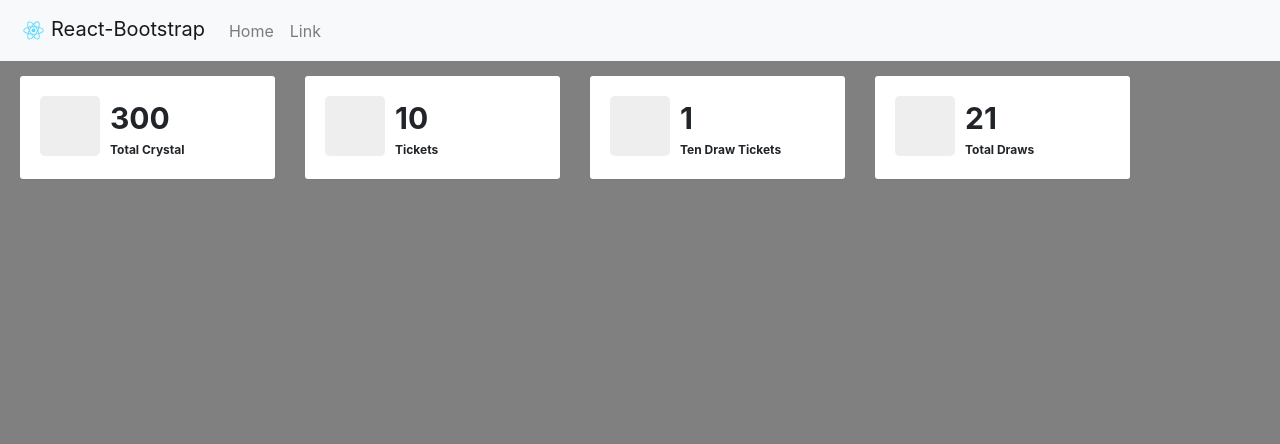
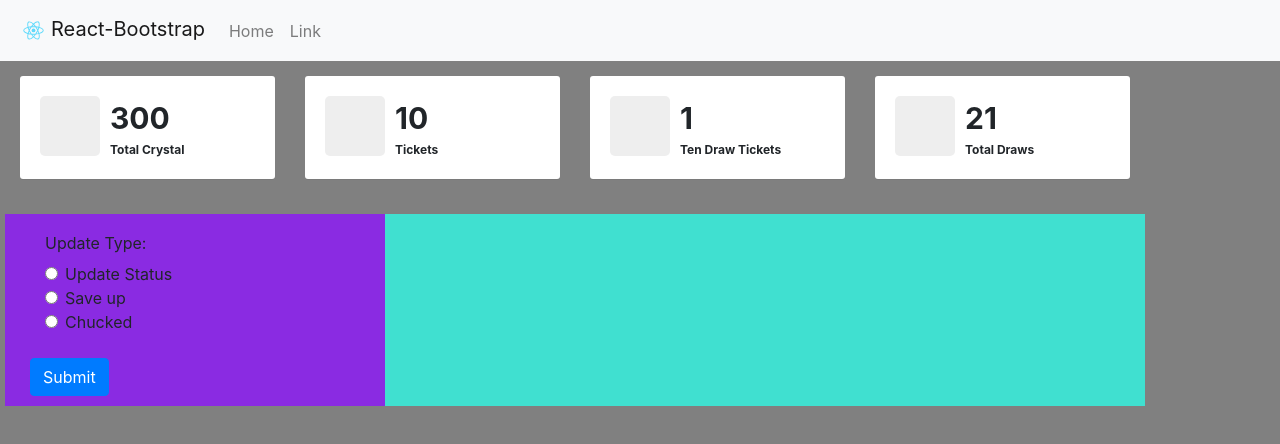
Before and after one commit to ipulcrimx/spark-calculator, a React (Create React App) app: page / in a window 1280 px wide. Shown: the top 444 px of the page. Built offline with nearby package versions, Linux system fonts and the light colour scheme.

Commit message:
create form for main content

```diff
--- a/src/App.js
+++ b/src/App.js
@@ -1,8 +1,27 @@
 import React, { Component } from 'react';
+import {Container, Row, Col } from 'react-bootstrap';
+
+import InputForm from './components/InputForm';
 import './App.css';
 
 class App extends Component
 {
+    render()
+    {
+        return (
+            <div>
+                <Container className="Hightlight-Holder clearfix">
+                    <Row>
+                        <Col lg={4} className="dummy-purple">
+                            <InputForm />
+                        </Col>
+                        <Col md={8} className="dummy-blue">
+                        </Col>
+                    </Row>
+                </Container>
+            </div>
+        );
+    }
 }
 
 export default App;
--- /dev/null
+++ b/src/components/InputForm.js
@@ -0,0 +1,77 @@
+import React, { Component } from 'react';
+import {Form, Row, Col, FormControl, FormCheck, Button} from 'react-bootstrap';
+import '../css/components.css';
+
+class InputForm extends Component
+{
+    constructor(props)
+    {
+        super(props);
+
+        this.state =
+        {
+            crystal: 0,
+            ticket: 0,
+            tenDrawTicket: 0
+        }
+    }
+
+    render()
+    {
+        return (
+            <Form>
+                <Form.Group as={"Row"}>
+                    <Form.Label as="Legend" column>
+                        Update Type:
+                    </Form.Label>
+                    <Col sm={10}>
+                        <Form.Check
+                            custom
+                            type="radio"
+                            label="Update Status"
+                            name="formRadios"
+                            id="formRadios1" />
+                    </Col>
+                    <Col sm={10}>
+                        <Form.Check
+                            custom
+                            type="radio"
+                            label="Save up"
+                            name="formRadios"
+                            id="formRadios2" />
+                    </Col>
+                    <Col sm={10}>
+                        <Form.Check
+                            custom
+                            type="radio"
+                            label="Chucked"
+                            name="formRadios"
+                            id="formRadios3" />
+                    </Col>
+                </Form.Group>
+                <br />
+
+                <Button variant="primary" type="submit">Submit</Button>
+            </Form>
+        );
+    }
+
+
+    onValueChange(event)
+    {
+        const target = event.target;
+        const name = target.name;
+
+        this.setState({
+            [name]: target.value
+        });
+    }
+
+    onSubmitClicked()
+    {
+        console.log(this.state);
+    }
+}
+
+
+export default InputForm;
--- a/src/css/components.css
+++ b/src/css/components.css
@@ -42,3 +42,28 @@ span {
     font-size: 30px;
     font-weight: bold;
 }
+
+label span {
+    font-size: 14px;
+    display: inline-block;
+    text-align: left;
+    width:  130px;
+    font-weight: normal;
+}
+
+label input {
+    display: inline-block;
+    text-align: left;
+}
+
+form {
+    padding: 10px;
+}
+
+.dummy-blue {
+    background-color: turquoise;
+}
+
+.dummy-purple {
+    background-color: blueviolet;
+}
--- a/src/index.js
+++ b/src/index.js
@@ -3,12 +3,13 @@ import ReactDOM from 'react-dom';
 import './index.css';
 import * as serviceWorker from './serviceWorker';
 
-// import App from './App';
+import App from './App';
 import NavBar from './components/NavBar';
 import Hightlight from './components/Hightlight';
 
 ReactDOM.render(<NavBar />, document.getElementById('navigation'));
 ReactDOM.render(<Hightlight />, document.getElementById('hightlight'));
+ReactDOM.render(<App />, document.getElementById('root'));
 
 // If you want your app to work offline and load faster, you can change
 // unregister() to register() below. Note this comes with some pitfalls.
```
